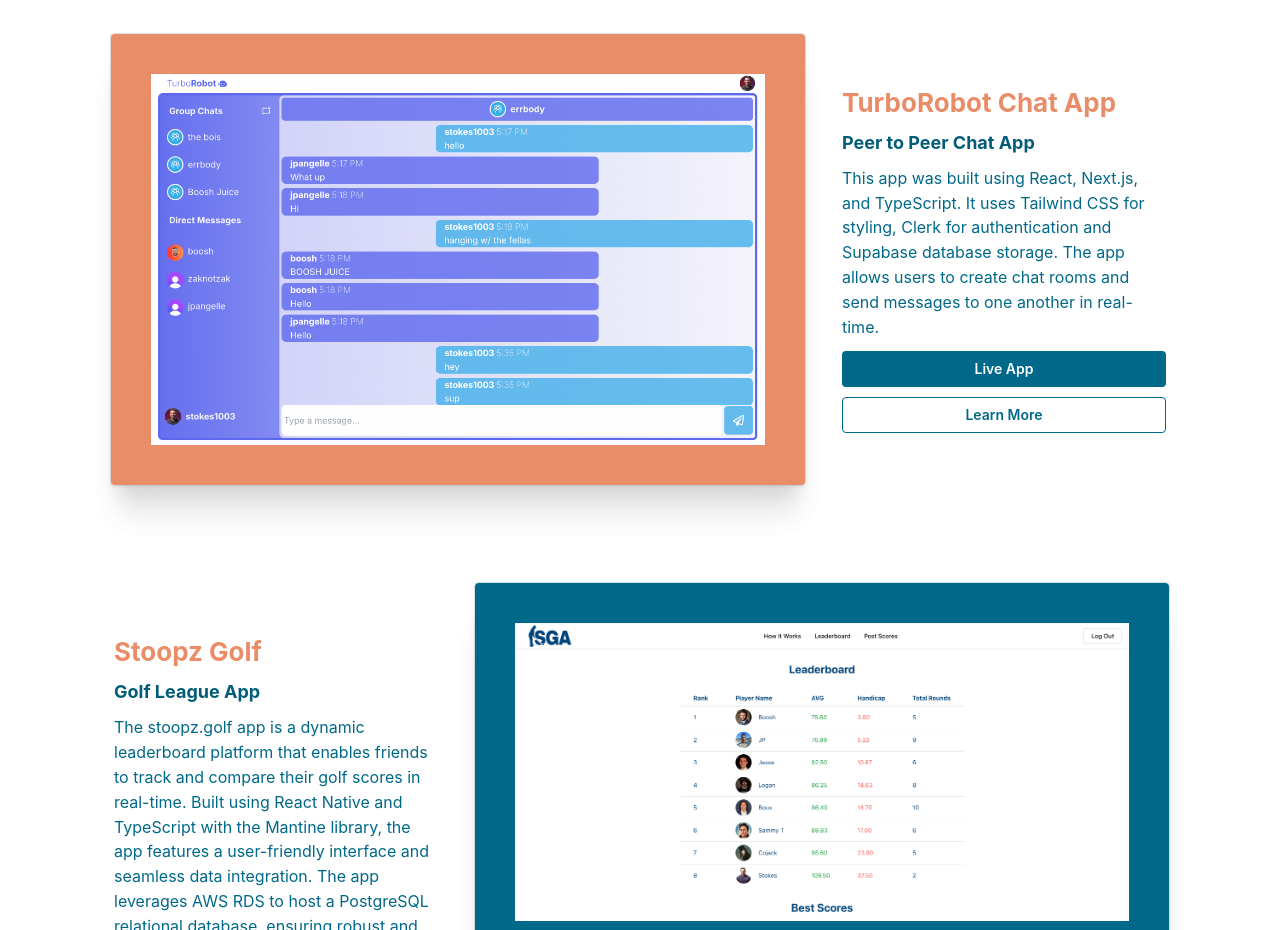
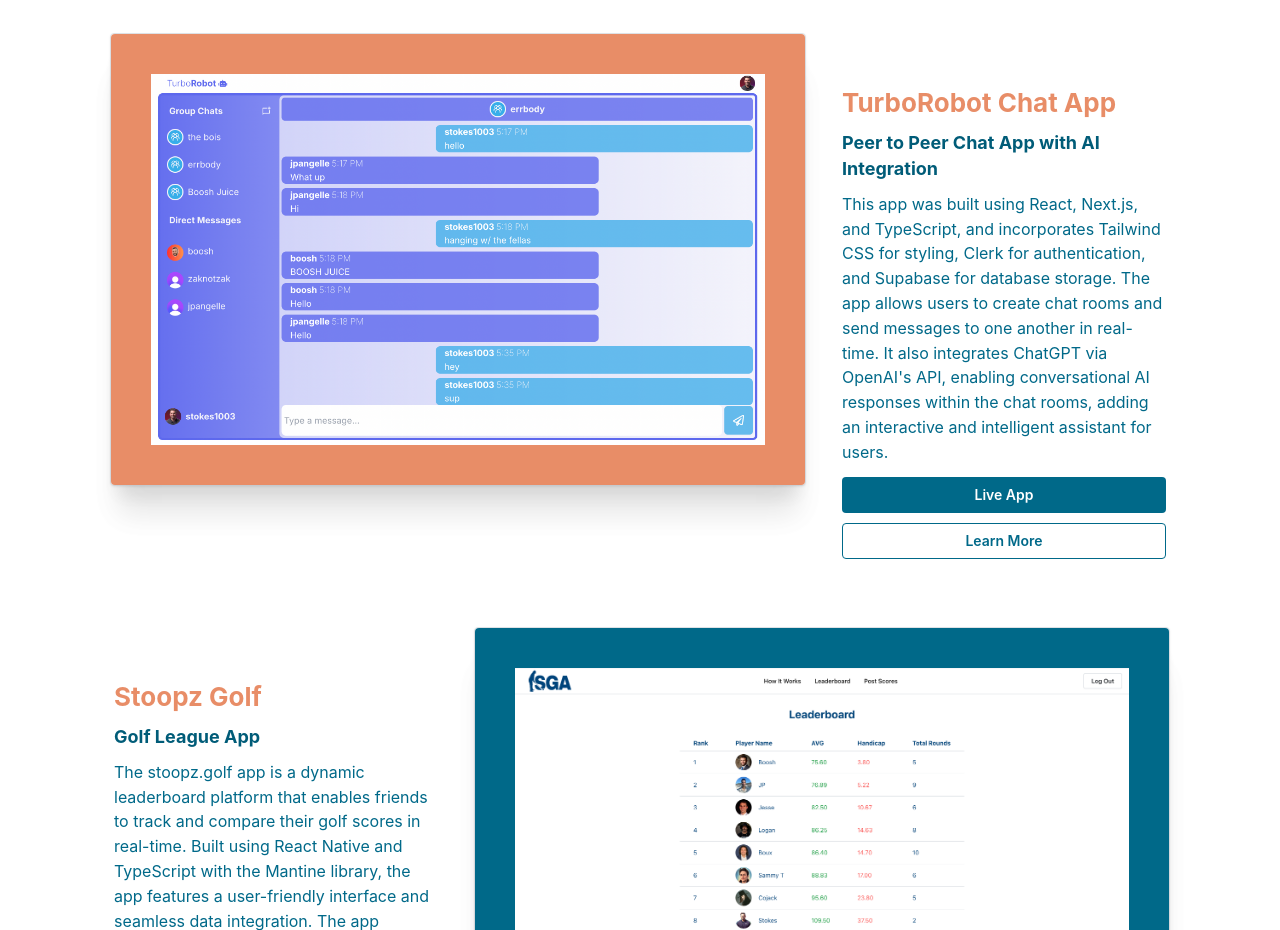
Before and after one commit to stokes1003/portfolio, a React (Vite) app: page / in a window 1280 px wide. Shown: the part 1800-2730 px from the top of the page. Built offline with nearby package versions, Linux system fonts and the light colour scheme.

Commit message:
app description

```diff
--- a/src/components/Projects.tsx
+++ b/src/components/Projects.tsx
@@ -25,14 +25,17 @@
             Turbo Robot
           </Title>
           <Title c="#005C78" order={4}>
-            Peer to Peer Chat App
+            Peer to Peer Chat App with AI Integration
           </Title>
 
           <Text c="#006989" size="md">
-            This app was built using React, Next.js, and TypeScript. It uses
-            Tailwind CSS for styling, Clerk for authentication and Supabase
-            database storage. The app allows users to create chat rooms and send
-            messages to one another in real-time.
+            This app was built using React, Next.js, and TypeScript, and
+            incorporates Tailwind CSS for styling, Clerk for authentication, and
+            Supabase for database storage. The app allows users to create chat
+            rooms and send messages to one another in real-time. It also
+            integrates ChatGPT via OpenAI's API, enabling conversational AI
+            responses within the chat rooms, adding an interactive and
+            intelligent assistant for users.
           </Text>
 
           <Paper
@@ -260,14 +263,17 @@
               TurboRobot Chat App
             </Title>
             <Title c="#005C78" order={4}>
-              Peer to Peer Chat App
+              Peer to Peer Chat App with AI Integration
             </Title>
 
             <Text c="#006989">
-              This app was built using React, Next.js, and TypeScript. It uses
-              Tailwind CSS for styling, Clerk for authentication and Supabase
-              database storage. The app allows users to create chat rooms and
-              send messages to one another in real-time.
+              This app was built using React, Next.js, and TypeScript, and
+              incorporates Tailwind CSS for styling, Clerk for authentication,
+              and Supabase for database storage. The app allows users to create
+              chat rooms and send messages to one another in real-time. It also
+              integrates ChatGPT via OpenAI's API, enabling conversational AI
+              responses within the chat rooms, adding an interactive and
+              intelligent assistant for users.
             </Text>
           </Flex>
 
```
